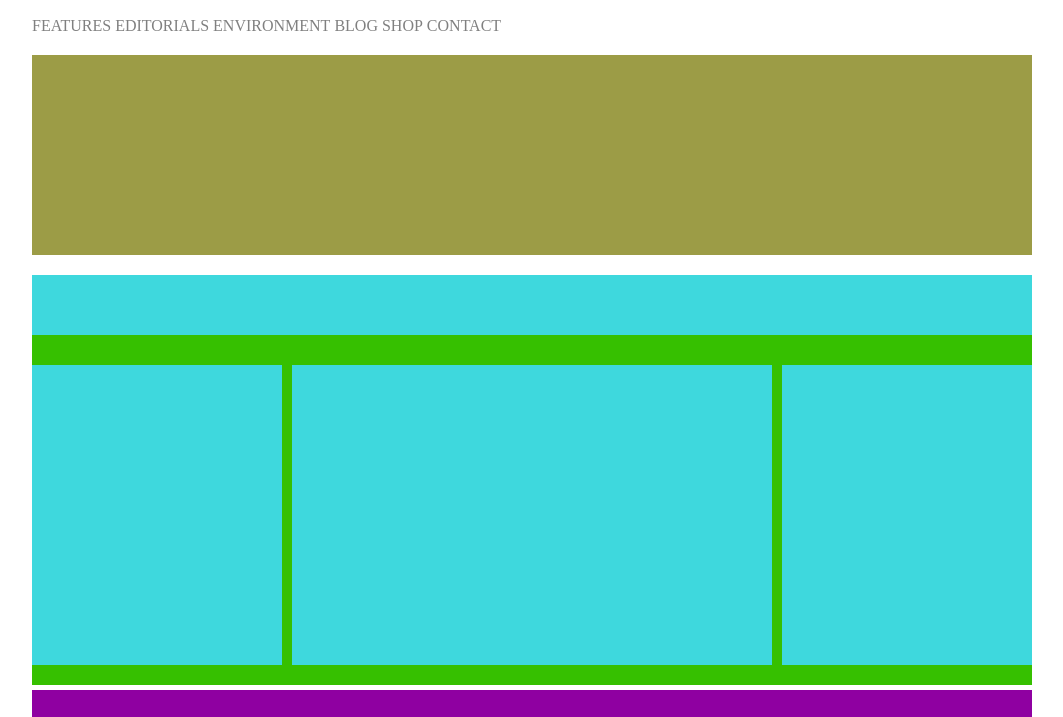
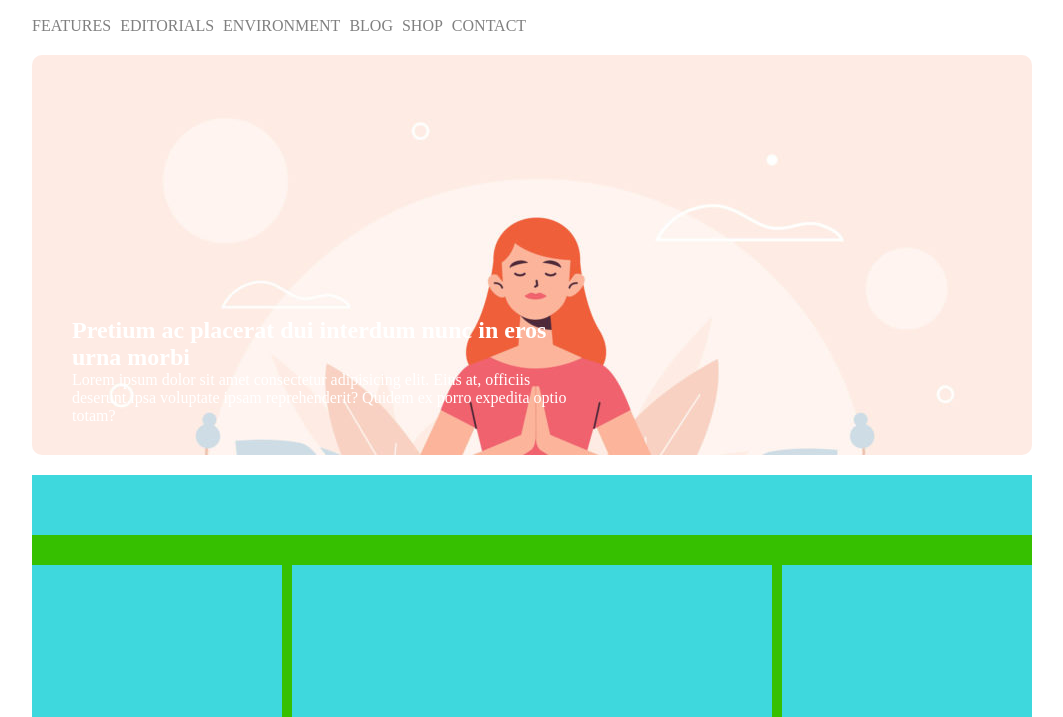
Before and after one commit to ClaudioMattina/htmlcss-wp, a plain HTML site: page index.html in a window 1280 px wide. Shown: the part 83-800 px from the top of the page, without its empty margins (108-1171 px from the left). Drawn offline with Linux system fonts and the light colour scheme.

Commit message:
contenuto prima sezione

```diff
--- a/index.html
+++ b/index.html
@@ -35,7 +35,14 @@
         <!-- section yellow -->
         <section>
             <div class="section">
+                <!-- contenuto della prima sezione -->
+                <div class="contenuto">
+                    <h1>Pretium ac placerat dui interdum nunc in eros urna morbi</h1>
 
+                    <p>Lorem ipsum dolor sit amet consectetur adipisicing elit. Eius at, officiis deserunt ipsa voluptate ipsam reprehenderit? Quidem ex porro expedita optio totam?</p>
+                    <!-- fine contenuto prima sezione -->
+
+                </div>
             </div>
             <!-- fine section yellow -->
         </section>
--- a/style.css
+++ b/style.css
@@ -26,6 +26,11 @@ ul{
 li{
     display: inline;
     color: gray;
+    margin-right: 5px;
+}
+
+li:hover{
+    color: red;
 }
 
 .container{
@@ -43,10 +48,20 @@ li{
 }
 
 .section{
-    background-color: rgb(156, 156, 70);
+    border-radius: 10px;
     width: 100%;
-    height: 200px;
+    height: 400px;
     margin-bottom: 20px;
+    background-image: url("img/banner.jpg");
+    position: relative;
+}
+
+.contenuto{
+    position: absolute;
+    width: 50%;
+    left: 40px;
+    bottom: 30px;
+    color: white;
 }
 
 .main-container{
```
